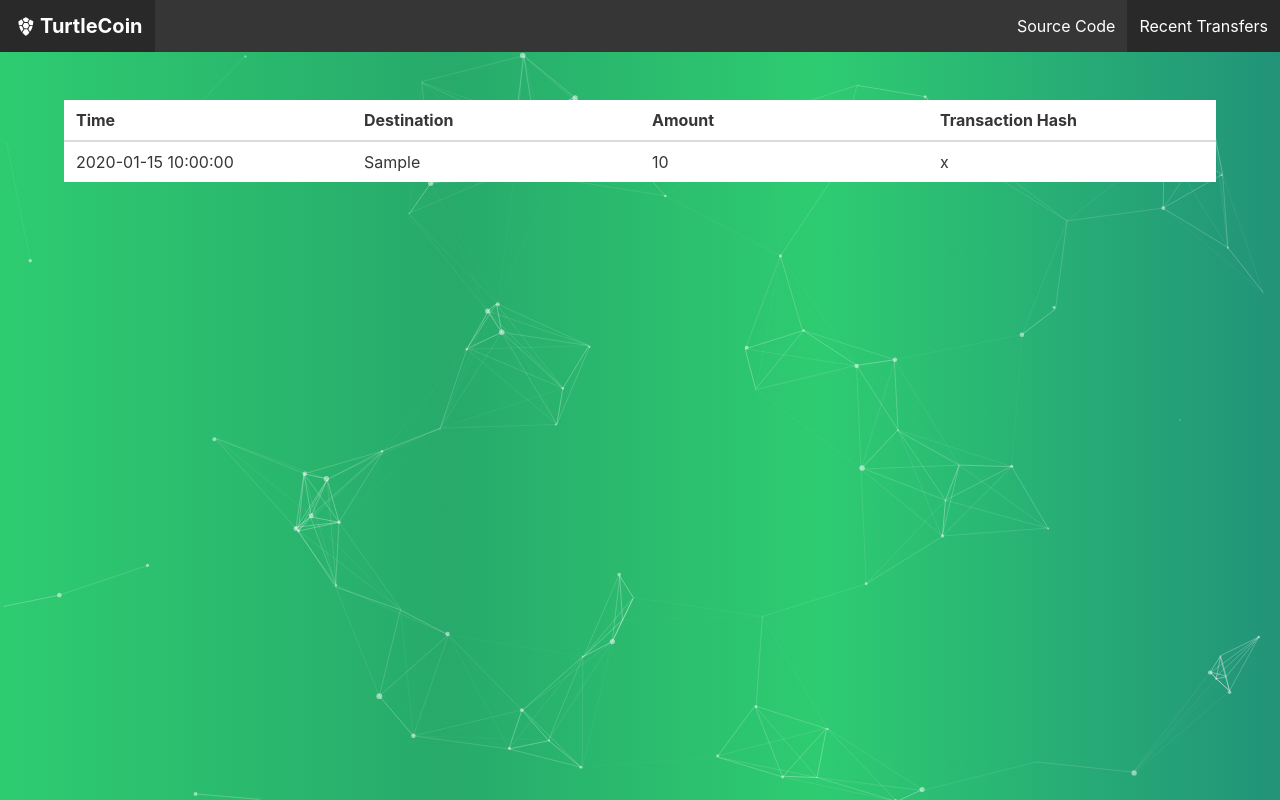
After one commit to krruzic/TurtleFaucet, a Flask app: page /transfers in a window 1280 px wide. The commit adds this page. Run offline with Flask 2, Linux system fonts and the light colour scheme; tables that the repository leaves empty hold one stand-in row (values such as "Sample post"); some libraries are stand-ins or nearby versions.

Commit message:
fix bugs, add history page

```diff
--- a/serve.py
+++ b/serve.py
@@ -1,10 +1,12 @@
 from flask import Flask, render_template, flash, session, redirect, url_for, request
-from wtforms import TextAreaField
+from flask_sqlalchemy import SQLAlchemy
 from wtforms.validators import DataRequired
 from flask_wtf import FlaskForm
 from flask_wtf.recaptcha import RecaptchaField
-from wtforms import StringField
+from wtforms import TextAreaField, StringField
 from flask_wtf.csrf import CSRFProtect
+from datetime import datetime
+from logging.handlers import RotatingFileHandler
 import requests
 import json
 import os
@@ -19,15 +21,40 @@ RECAPTCHA_PRIVATE_KEY = os.environ.get("RECAPTCHA_PRIVATE_KEY")
 RECAPTCHA_DATA_ATTRS = {'theme': 'dark'}
 csrf = CSRFProtect()
 
-app = Flask(__name__, static_url_path='/static/')
+app = Flask(__name__, static_url_path='/static')
 app.config.from_object(__name__)
 app.config.update(dict(
     SECRET_KEY=os.environ.get("SECRET_KEY"),
     WTF_CSRF_SECRET_KEY=os.environ.get("WTF_CSRF_SECRET_KEY")
 ))
-handler = logging.StreamHandler()
+formatter = logging.Formatter('%(asctime)s [%(levelname)s] - %(message)s')
+
+handler = RotatingFileHandler('faucet.log', maxBytes=10000, backupCount=1)
+handler.setLevel(logging.DEBUG)
+handler.setFormatter(formatter)
+
 app.logger.addHandler(handler)
+app.logger.setLevel(logging.DEBUG)
+app.logger.addHandler(handler)
+app.logger.info("App Started!")
+
 csrf.init_app(app)
+app.config['SQLALCHEMY_DATABASE_URI'] = 'sqlite:///faucet.db'
+app.config['SQLALCHEMY_TRACK_MODIFICATIONS'] = False
+db = SQLAlchemy(app)
+
+class Transfer(db.Model):
+    id = db.Column(db.Integer, primary_key=True)
+    destination = db.Column(db.String(99), nullable=False)
+    payment_id = db.Column(db.String(128), nullable=False)
+    amount = db.Column(db.Integer, nullable=False)
+    transfer_time = db.Column(db.DateTime, nullable=False,
+        default=datetime.utcnow)
+    status = db.Column(db.String(50), nullable=False)
+    tx_hash = db.Column(db.String(128), nullable=False)
+
+    def __repr__(self):
+        return '<Transfer %r: %d sent to %s>' % (self.tx_hash,self.amount,self.destination)
 
 class FaucetForm(FlaskForm):
     recaptcha = RecaptchaField()
@@ -38,8 +65,13 @@ def index(form=None):
     shells = shell_balance()
     if form is None:
         form = FaucetForm()
-    return render_template("index.html",shells=shells,form=form)
+    return render_template("index.html",shells=shells[0],locked=shells[1],form=form)
 
+
+@app.route("/transfers", methods=["GET"])
+def get_transfers():
+    transfers = db.session.query(Transfer).order_by(Transfer.id.desc()).limit(10).all()
+    return render_template("transfers.html",transfers=transfers)
 
 @app.route("/pour", methods=["POST"])
 def get_shells():
@@ -51,7 +83,7 @@ def get_shells():
 
 
 ## code modified from https://moneroexamples.github.io/python-json-rpc/
-@app.route("/balance", methods=("GET",))
+@app.route("/balance", methods=["GET"])
 def shell_balance():
     rpc_input = {
         "method": "getbalance"
@@ -66,47 +98,51 @@ def shell_balance():
         data=json.dumps(rpc_input),
         headers=HEADERS)
     data = response.json()
+    app.logger.info("balance_rpc: "+str(data))
+
     av = float(data['result']['available_balance'])
     lck = float(data['result']['locked_amount'])
-    return str((av)/100)
+    return (str((av)/100),str((lck)/100))
 
 
 def do_send(address):
-    destination_address = address
     int_amount = 10000 # hardcoded!
 
-    recipents = [{"address": destination_address,
+    recipents = [{"address": address,
                   "amount": int_amount}]
 
     # get some random payment_id
     payment_id = get_payment_id()
-    print("int amount is: ")
-    print(int_amount)
     # simplewallet' procedure/method to call
     rpc_input = {
         "method": "transfer",
         "params": {"destinations": recipents,
                    "mixin": 0,
                    "fee": 100,
-                   "payment_id" : payment_id}
+                   "payment_id": payment_id,
+                   "unlock_time": 0}
     }
 
     # add standard rpc values
     rpc_input.update({"jsonrpc": "2.0", "id": "0"})
 
-    print(rpc_input)
     # execute the rpc request
     response = requests.post(
          RPC_URL,
          data=json.dumps(rpc_input),
          headers=HEADERS)
-
-    # print the payment_id
-    app.logger.info("#payment_id: ", payment_id)
-
+    tx_hash = response.json()['result']['tx_hash']
     # pretty print json output
     app.logger.info(json.dumps(response.json(), indent=4))
-
+    transfer = Transfer(destination=address,
+        payment_id=payment_id,
+        amount = int_amount,
+        transfer_time=datetime.utcnow(),
+        status="Sent",
+        tx_hash=tx_hash
+        )
+    db.session.add(transfer)
+    db.session.commit()
 
 def get_payment_id():
     random_32_bytes = os.urandom(32)
--- a/static/css/styles.css
+++ b/static/css/styles.css
@@ -47,6 +47,9 @@ img {
   width: 100%;
   padding: 2%;
 }
+td {
+  word-wrap: break-word;
+}
 @media (max-width: 1000px) {
   .image {
     height: 128px;
@@ -56,6 +59,9 @@ img {
     width: 90% !important;
     align-self: center;
   }
+  h2 {
+    font-size: 1rem !important;
+  }
 }
 
 @media (min-width: 1001px) {
--- a/templates/index.html
+++ b/templates/index.html
@@ -11,7 +11,7 @@
     <div class="content">
       <div class="columns" style="justify-content: space-between; align-items: baseline;">
       <h1 class="has-text-white is-capitalized has-text-weight-light is-size-1-fullhd" style="margin: 0">TurtleCoin Faucet</h1>
-      <h2 class="has-text-white is-capitalized has-text-weight-light is-size-5-fullhd" style="margin: 0;"><span id="numshells">{{shells}}</span> TRTLs remaining</h2>
+      <h2 class="has-text-white is-capitalized has-text-weight-light is-size-5-fullhd" style="margin: 0;"><span id="numshells">{{ shells }}</span> TRTLs remaining    |    <span id="lockedshells"> {{ locked }} TRTLs locked </span></h2>
     </div>
       <img src="{{ url_for('static', filename='img/turtle_shield.svg') }}" class="image">
       <form method="POST" action="{{ url_for('get_shells') }}" id="shellform">
@@ -19,7 +19,7 @@
         <div class="field">
           <label class="label has-text-centered">Enter Your Turtlecoin Address To Get Free TRTLs!</label>
           <div class="control" style="width: 75%; margin: auto;">
-           {{ form.address(size=80,class_="input",id="addressinput") }}
+           {{ form.address(class_="input",id="addressinput") }}
           </div>
         </div>
         <p class="has-text-centered" style="overflow-wrap: break-word;
--- a/templates/layout.html
+++ b/templates/layout.html
@@ -44,6 +44,9 @@
           <a class="navbar-item" href="https://github.com/krruzic/TurtleFaucet">
             Source Code
           </a>
+          <a class="navbar-item" href="/transfers" id="transfer_nav">
+            Recent Transfers
+          </a>
         </div>
       </div>
 
--- /dev/null
+++ b/templates/transfers.html
@@ -0,0 +1,41 @@
+{% extends "layout.html" %}
+{% block head %}
+  {{ super() }}
+{% endblock %}
+{% block header %}
+  {{ super() }}
+{% endblock %}
+{% block content %}
+<section class="section">
+  <div class="container">
+    <div class="content">
+      <table class="table is-striped" style="table-layout: fixed;">
+        <thead>
+          <tr>
+            <th>Time</th>
+            <th>Destination</th>
+            <th>Amount</th>
+            <th>Transaction Hash</th>
+          </tr>
+        </thead>
+        <tbody>
+          {% for transfer in transfers %}
+          <tr>
+            <td>{{ transfer.transfer_time }}</td>
+            <td>{{ transfer.destination }}</td>
+            <td>{{ transfer.amount }}</td>
+            <td>{{ transfer.tx_hash }}</td>
+          </tr>
+          {% endfor %}
+        </tbody>
+      </table>
+    </div>
+  </div>
+</section>
+{% endblock %}
+{% block js %}
+  {{ super() }}
+  <script type="text/javascript">
+    $('#transfer_nav').addClass('is-active');
+  </script>
+{% endblock %}
```
